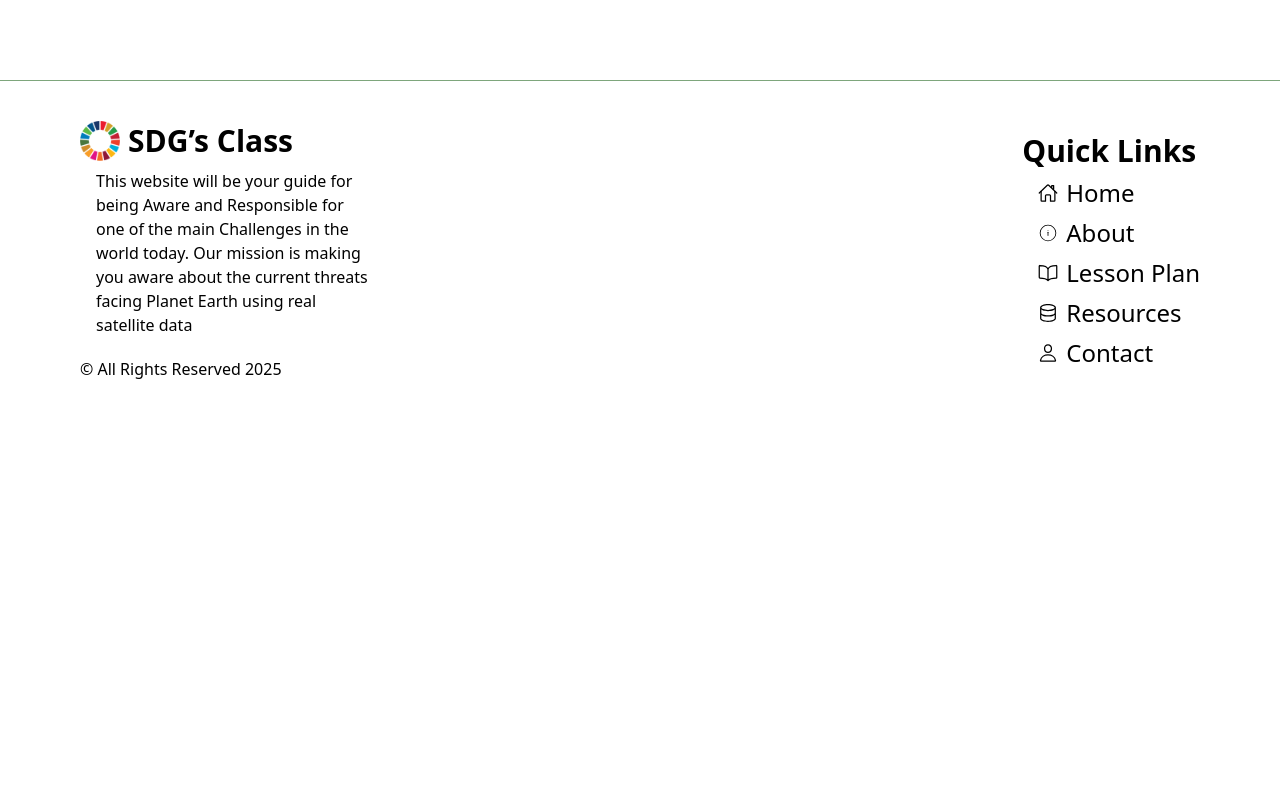
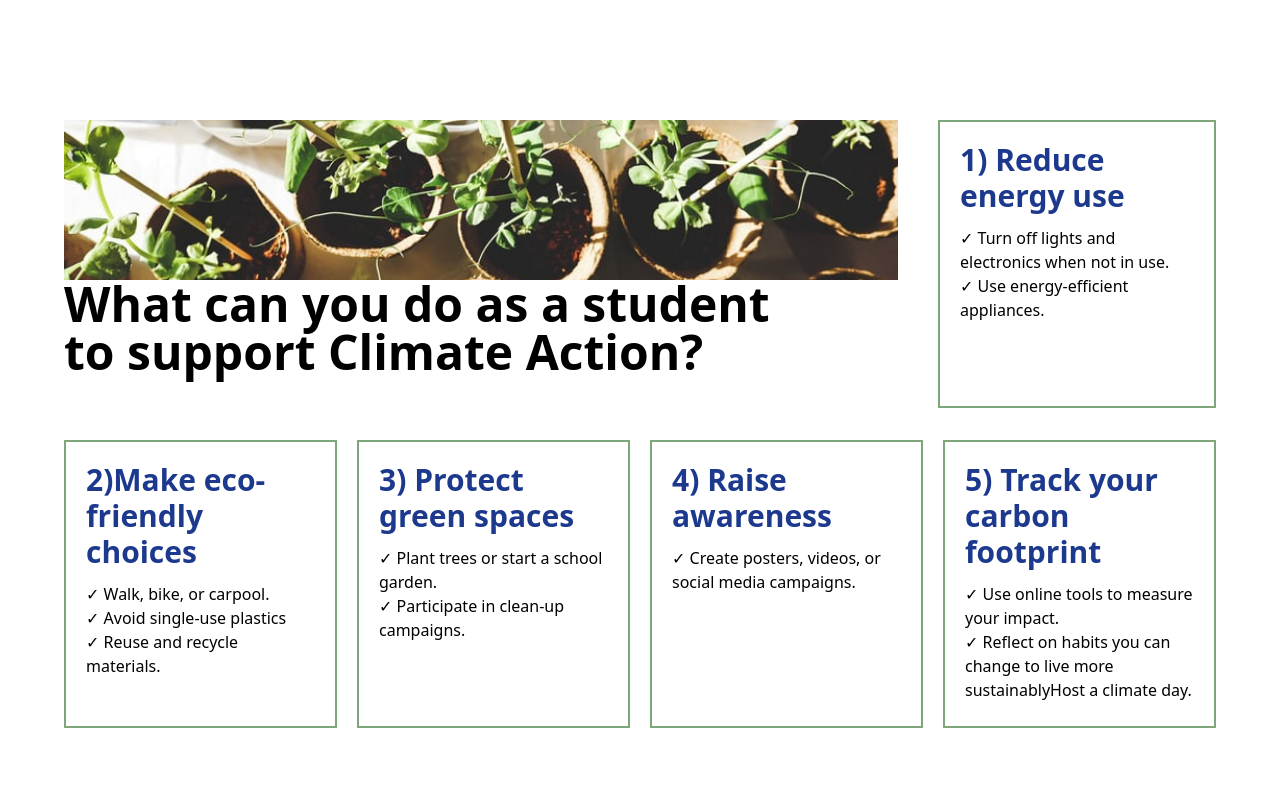
Before and after one commit to Kemet-Cosmos/SDGs-Class, a Next.js app: page /lesson in a window 1280 px wide. Shown: the part 1720-2520 px from the top of the page. Before the commit the page ends 2141 px from the top, so only its background shows below. Built offline with nearby package versions, Linux system fonts and the light colour scheme.

Commit message:
add LessonPlan Section to Lesson page

```diff
--- a/src/Animation.tsx
+++ b/src/Animation.tsx
@@ -1,5 +1,5 @@
 export const ViewPort = {
-  viewport: { once: true, amount: 0.5 },
+  viewport: { once: true, amount: 0.5, margin: "-20px" },
   whileInView: { y: 0, x: 0, scale: 1, opacity: 1 },
 };
 export const Animate = {
--- a/src/app/lesson/page.tsx
+++ b/src/app/lesson/page.tsx
@@ -1,3 +1,4 @@
+import LessonPlan from '@/components/LessonPlan'
 import SDG_13_Mean from '@/components/SDG_13_Mean'
 import Targets from '@/components/Targets'
 import React from 'react'
@@ -7,6 +8,7 @@ export default function page() {
     <main className='lg:mt-20 space-y-20'>
       <SDG_13_Mean/>
       <Targets/>
+      <LessonPlan/>
     </main>
   )
 }
--- /dev/null
+++ b/src/components/LessonPlan.tsx
@@ -0,0 +1,109 @@
+"use client";
+import React from "react";
+import { motion } from "framer-motion";
+import Image from "next/image";
+import { FadeLeft, FadeUp, ViewPort } from "@/Animation";
+const MotionImage = motion(Image);
+const features = [
+  {
+    title: "1) Reduce energy use",
+    features: [
+      { li: "✓ Turn off lights and electronics when not in use." },
+      { li: "✓ Use energy-efficient appliances." },
+    ],
+  },
+  {
+    title: "2)Make eco-friendly choices",
+    features: [
+      { li: "✓ Walk, bike, or carpool." },
+      { li: "✓ Avoid single-use plastics" },
+      { li: "✓ Reuse and recycle materials." },
+    ],
+  },
+  {
+    title: "3) Protect green spaces",
+    features: [
+      { li: "✓ Plant trees or start a school garden." },
+      { li: "✓ Participate in clean-up campaigns." },
+    ],
+  },
+  {
+    title: "4) Raise awareness",
+    features: [{ li: "✓ Create posters, videos, or social media campaigns." }],
+  },
+  {
+    title: "5) Track your carbon footprint",
+    features: [
+      { li: "✓ Use online tools to measure your impact." },
+      {
+        li: "✓ Reflect on habits you can change to live more sustainablyHost a climate day.",
+      },
+    ],
+  },
+];
+const LessonPlan = () => {
+  return (
+    <section className="h-fit">
+      <div className="w-full flex justify-between gap-10  h-fit">
+        <div className="w-full lg:w-9/12">
+          <MotionImage
+            {...FadeLeft}
+            {...ViewPort}
+            src="/Lesson.jpg"
+            alt="green image"
+            width={1000}
+            height={1000}
+            className="object-cover h-40"
+          />
+          <motion.h1
+            {...FadeLeft}
+            {...ViewPort}
+            className="text-4xl font-semibold lg:text-5xl 2xl:text-6xl"
+          >
+            What can you do as a student <br />
+            to support Climate Action?
+          </motion.h1>
+        </div>
+        {features.slice(0, 1).map((item, i) => (
+          <div key={i} className=" lg:w-3/12 hidden lg:inline">
+            <Card Features={item.features} title={item.title} />
+          </div>
+        ))}
+      </div>
+      <div className="flex flex-wrap lg:flex-nowrap justify-center items-center gap-5 mt-8">
+        {features.slice(0, 1).map((item, i) => (
+          <div key={i} className="w-full md:w-fit lg:hidden">
+            <Card Features={item.features} title={item.title} />
+          </div>
+        ))}
+        {features.slice(1, 5).map((item, i) => (
+          <Card key={i} Features={item.features} title={item.title} />
+        ))}
+      </div>
+    </section>
+  );
+};
+
+interface Props {
+  title: string;
+  Features: { li: string }[];
+}
+
+export const Card: React.FC<Props> = ({ title, Features }) => {
+  return (
+    <motion.div
+      {...FadeUp}
+      {...ViewPort}
+      className="w-full md:max-w-72 p-5 min-h-44 md:h-72   border-2 border-Green-1 "
+    >
+      <h1 className="text-3xl mb-3 text-blue-900 font-bold">{title}</h1>
+      <div>
+        {Features.map((item, i) => (
+          <p key={i}>{item.li}</p>
+        ))}
+      </div>
+    </motion.div>
+  );
+};
+
+export default LessonPlan;
```
Also changed, not shown: public/Lesson.jpg (added).
